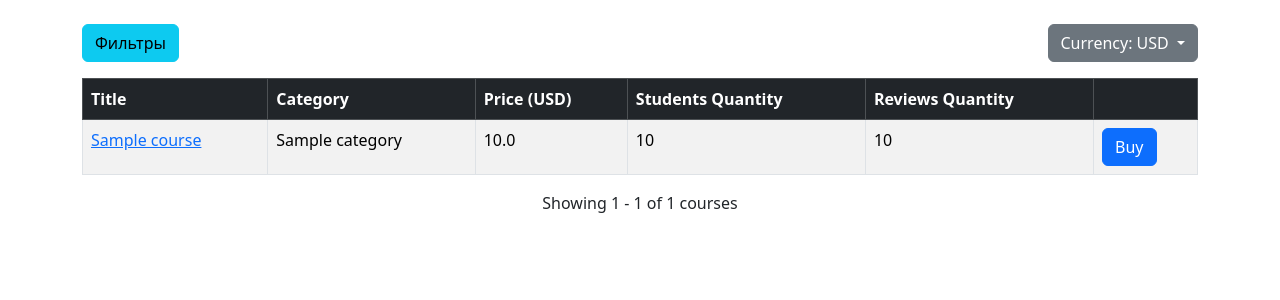
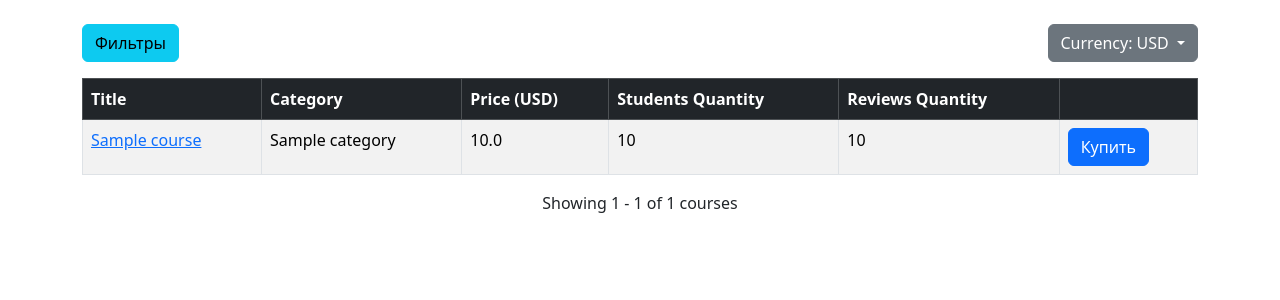
Before and after one commit to saxareg/django-courses-shop, a Django app: page /shop/ in a window 1280 px wide. Shown: the part 56-356 px from the top of the page. Run offline with Django 5.2, Linux system fonts and the light colour scheme; tables that the repository leaves empty hold one stand-in row (values such as "Sample post").

Commit message:
Changing main page

```diff
--- a/project/templates/shop/courses.html
+++ b/project/templates/shop/courses.html
@@ -40,7 +40,14 @@
             <td>{{ course.price }}</td>
             <td>{{ course.students_qty }}</td>
             <td>{{ course.reviews_qty }}</td>
-            <td><button class="btn btn-primary">Buy</button></td>
+            <td>
+                {% if user.is_authenticated %}
+                <a href="{% url 'shop:buy_course' course.id %}" class="btn btn-success">Купить</a>
+                {% else %}
+                <a href="{% url 'users:login' %}?next={% url 'shop:buy_course' course.id %}"
+                    class="btn btn-primary">Купить</a>
+                {% endif %}
+            </td>
         </tr>
         {% endfor %}
     </tbody>
```
